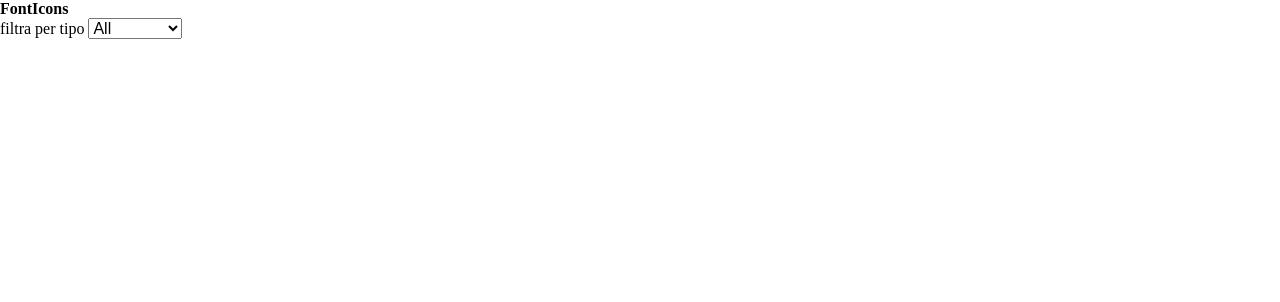
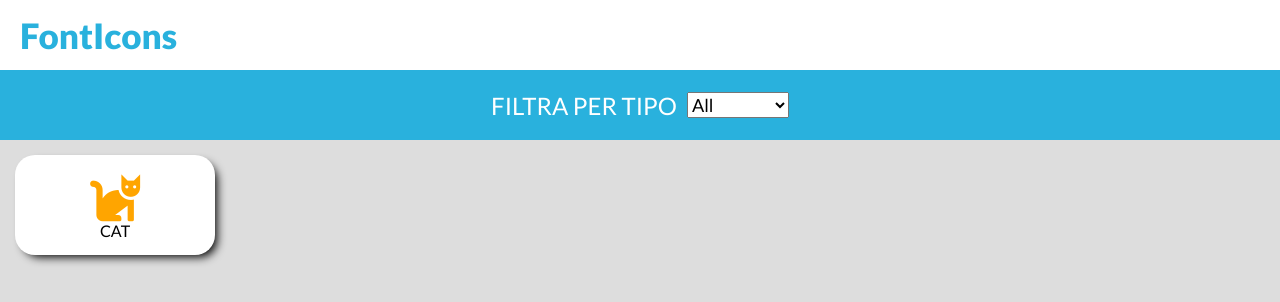
Before and after one commit to Andrei-Gabriel/js-es6-icons, a plain HTML site: page index.html in a window 1280 px wide. Drawn offline with Linux system fonts and the light colour scheme; a web font is replaced by a local one.

Commit message:
Fine CSS

```diff
--- a/index.html
+++ b/index.html
@@ -11,6 +11,12 @@
 
     <!-- Font Awesome -->
     <link rel="stylesheet" href="https://cdnjs.cloudflare.com/ajax/libs/font-awesome/6.0.0-beta3/css/all.min.css" integrity="sha512-Fo3rlrZj/k7ujTnHg4CGR2D7kSs0v4LLanw2qksYuRlEzO+tcaEPQogQ0KaoGN26/zrn20ImR1DfuLWnOo7aBA==" crossorigin="anonymous" referrerpolicy="no-referrer" />
+
+    <!-- Google Fonts -->
+    <link rel="preconnect" href="https://fonts.googleapis.com">
+    <link rel="preconnect" href="https://fonts.gstatic.com" crossorigin>
+
+    <link href="https://fonts.googleapis.com/css2?family=Francois+One&family=Lato:wght@400;900&display=swap" rel="stylesheet">
 </head>
 <body>
 
@@ -31,6 +37,10 @@
 
         <main>
             <!-- Qui ci andranno tutti i div con le icone (usare JS) -->
+            <div class="icon icon-show">
+                <i class="fas fa-cat animal"></i>
+                <span class="icon-name">cat</span>
+            </div>
         </main>
     </div>
 
--- a/style.css
+++ b/style.css
@@ -3,4 +3,72 @@
     padding: 0;
     box-sizing: border-box;
     font-size: 100%;
+    font-family: 'Francois One', sans-serif;
+    font-family: 'Lato', sans-serif;
 }
+
+header, nav {
+    height: 70px;
+    display: flex;
+    align-items: center;
+}
+
+header {
+    font-size: 35px;
+    color: #29b1dd;
+}
+    h1 {
+        margin-left: 20px;
+    }
+
+nav {
+    background-color: #29b1dd;
+    justify-content: center;
+    color: white;
+    text-transform: uppercase;
+    font-size: 24px;
+}
+    #tipi_icone {
+        font-size: 18px;
+        margin-left: 10px;
+    }
+
+main {
+    background-color: #dddddd;
+    display: flex;
+    flex-wrap: wrap;
+    justify-content: space-between;
+    padding: 15px;
+    height: calc(100vh - 140px);
+}
+    .icon {
+        height: 100px;
+        width: calc(100% / 5 - 50px);
+        background-color: white;
+        border-radius: 20px;
+        -webkit-box-shadow: 5px 5px 10px -3px #000000;
+        box-shadow: 5px 5px 10px -3px #000000;
+    }
+    .icon-show {
+        display: flex;
+        justify-content: center;
+        align-items: center;
+        flex-direction: column;
+    }
+
+        .icon-name {
+            text-transform: uppercase;
+            font-size: 16px;
+        }
+        .fas {
+            font-size: 50px;
+        }
+        .animal {
+            color: orange;
+        }
+        .vegetable {
+            color: green;
+        }
+        .user {
+            color: blue;
+        }
```
